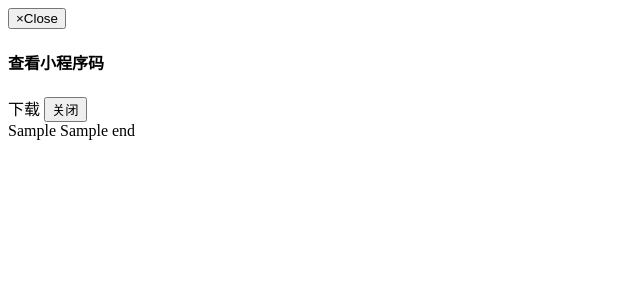
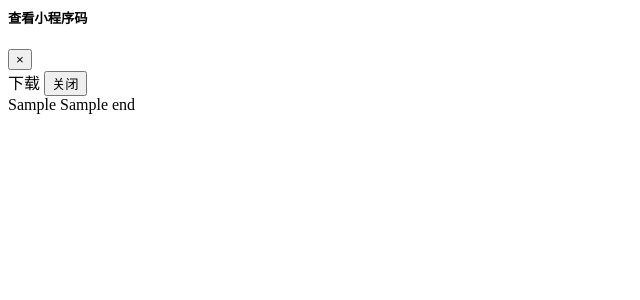
Before and after one commit to miaoxing/wxa-code, a PHP site: template resources/views/admin/_codeModal.php in a window 1280 px wide. Shown: the top 300 px of the page, without its empty margins (0-640 px from the left). Run offline with PHP 8.4, Linux system fonts and the light colour scheme; the template is opened without the code that fills it: most values are stand-ins (such as "Sample title", 1, 10 or a date in 2020).

Commit message:
refactor: modal更新

```diff
--- a/resources/views/admin/_codeModal.php
+++ b/resources/views/admin/_codeModal.php
@@ -4,10 +4,10 @@
   <div class="modal-dialog">
     <div class="modal-content">
       <div class="modal-header">
-        <button type="button" class="close" data-dismiss="modal">
-          <span aria-hidden="true">&times;</span><span class="sr-only">Close</span>
+        <h5 class="modal-title" id="wxa-code-modal-label">查看小程序码</h5>
+        <button type="button" class="close" data-dismiss="modal" aria-label="Close">
+          <span aria-hidden="true">&times;</span>
         </button>
-        <h4 class="modal-title" id="wxa-code-modal-label">查看小程序码</h4>
       </div>
       <div class="modal-body text-center">
         <img class="js-wxa-code-image img-max" src="">
```
